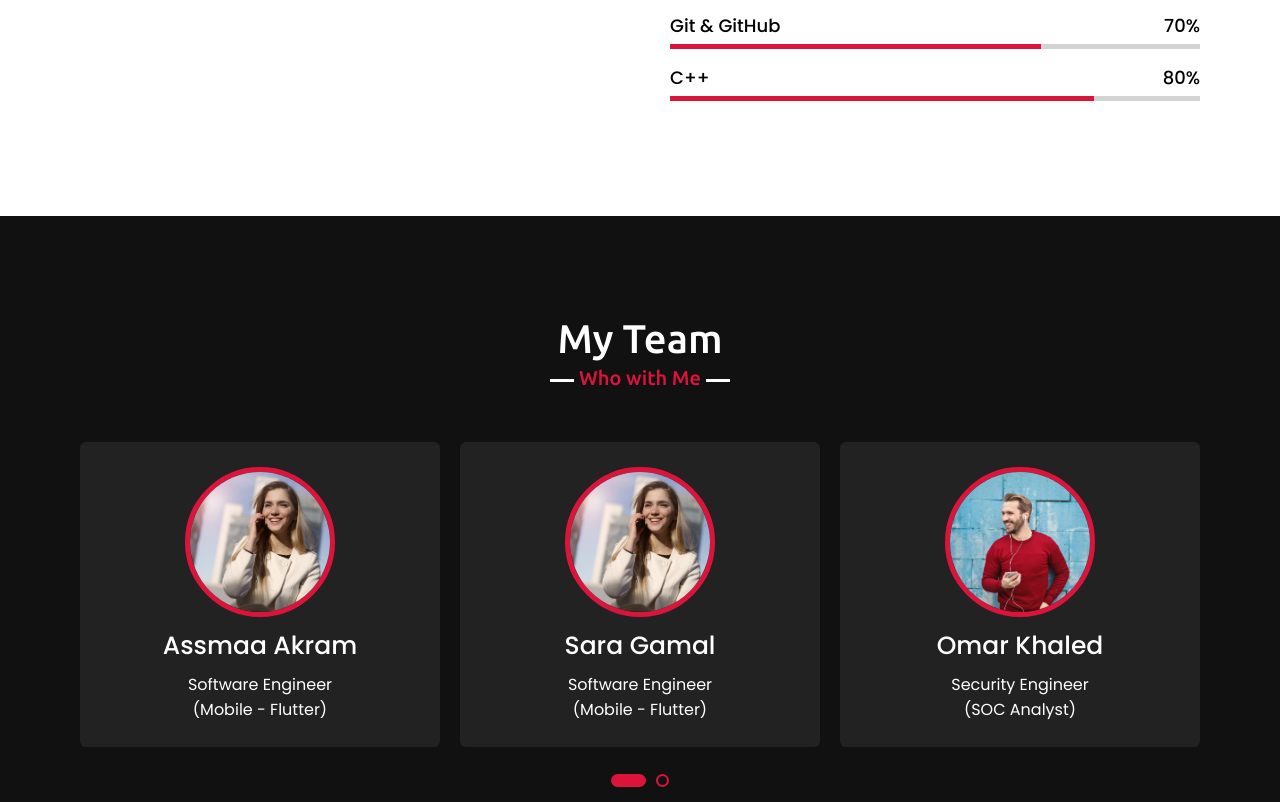
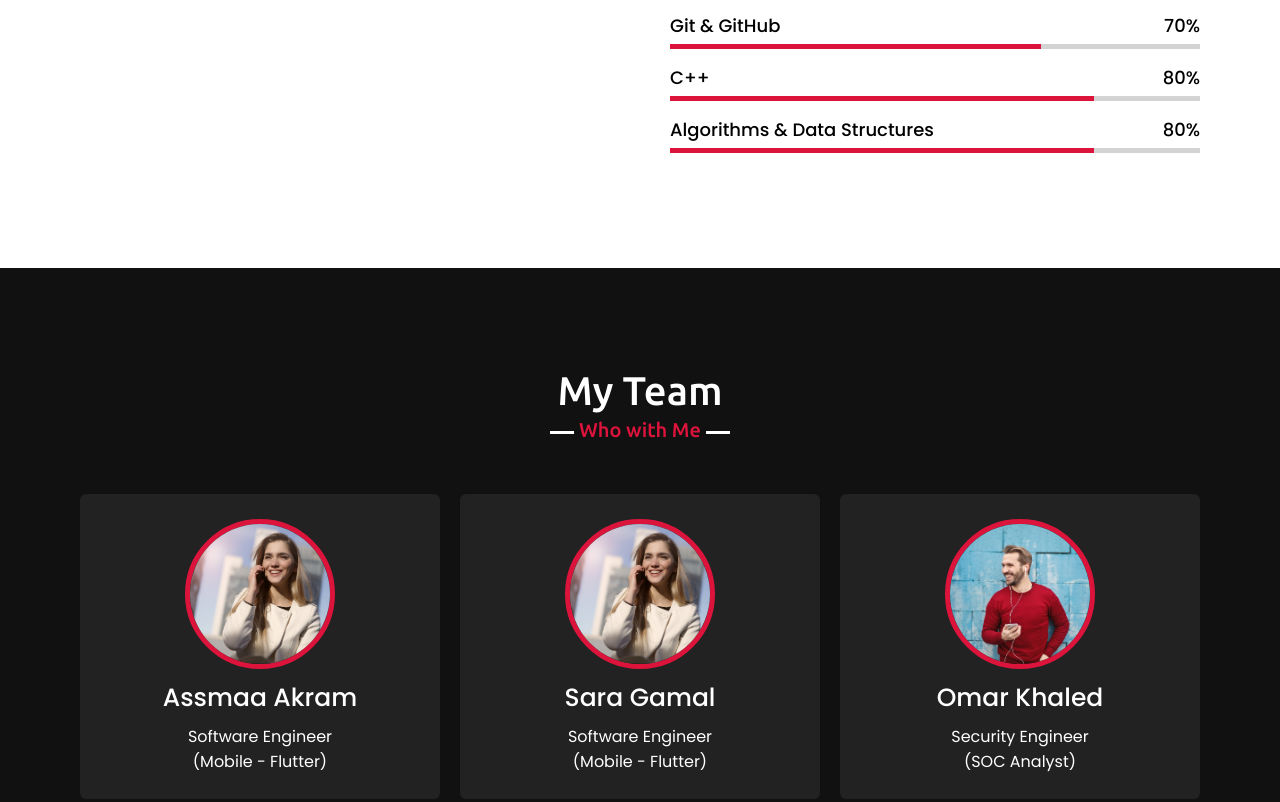
Before and after one commit to YousefNaeemHakim/personal-portfolio, a plain HTML site: page index.html in a window 1280 px wide. Shown: the part 2762-3564 px from the top of the page. Drawn offline with nearby package versions, Linux system fonts and the light colour scheme.

Commit message:
Initial Commit

```diff
--- a/index.html
+++ b/index.html
@@ -183,6 +183,13 @@
                         </div>
                         <div class="line w80"></div>
                     </div>
+                    <div class="bars">
+                        <div class="info">
+                            <span>Algorithms & Data Structures</span>
+                            <span>80%</span>
+                        </div>
+                        <div class="line w80"></div>
+                    </div>
                 </div>
             </div>
         </div>
@@ -212,11 +219,13 @@
                     </a>
                 </div>
                 <div class="card">
-                    <div class="box">
-                        <img src="images/profile-2.jpeg" alt="Omar Khaled">
-                        <div class="text">Omar Khaled</div>
-                        <p>Security Engineer<br>(SOC Analyst)</p>
-                    </div>
+                    <a href="https://omarkhaled.netlify.app/" style="color: white; cursor: pointer;" target="_blank">
+                        <div class="box">
+                            <img src="images/profile-2.jpeg" alt="Omar Khaled">
+                            <div class="text">Omar Khaled</div>
+                            <p>Security Engineer<br>(SOC Analyst)</p>
+                        </div>
+                    </a>
                 </div>
                 <div class="card">
                     <div class="box">
```
